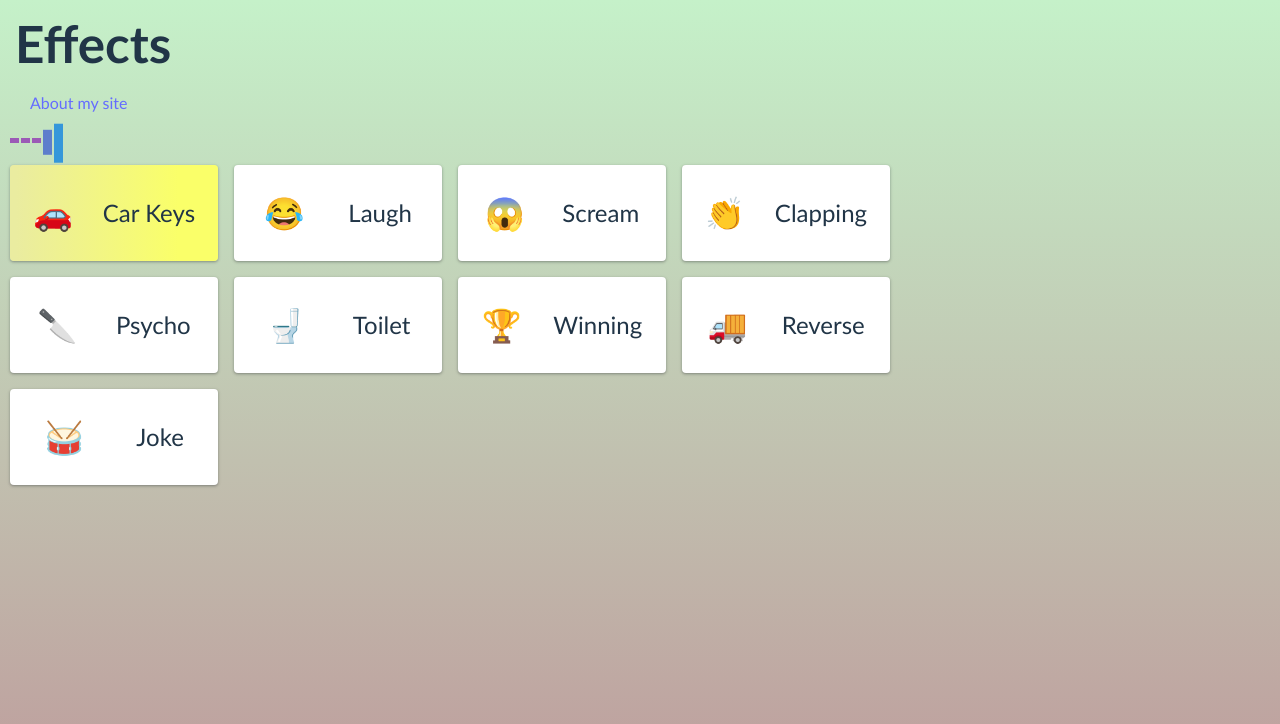
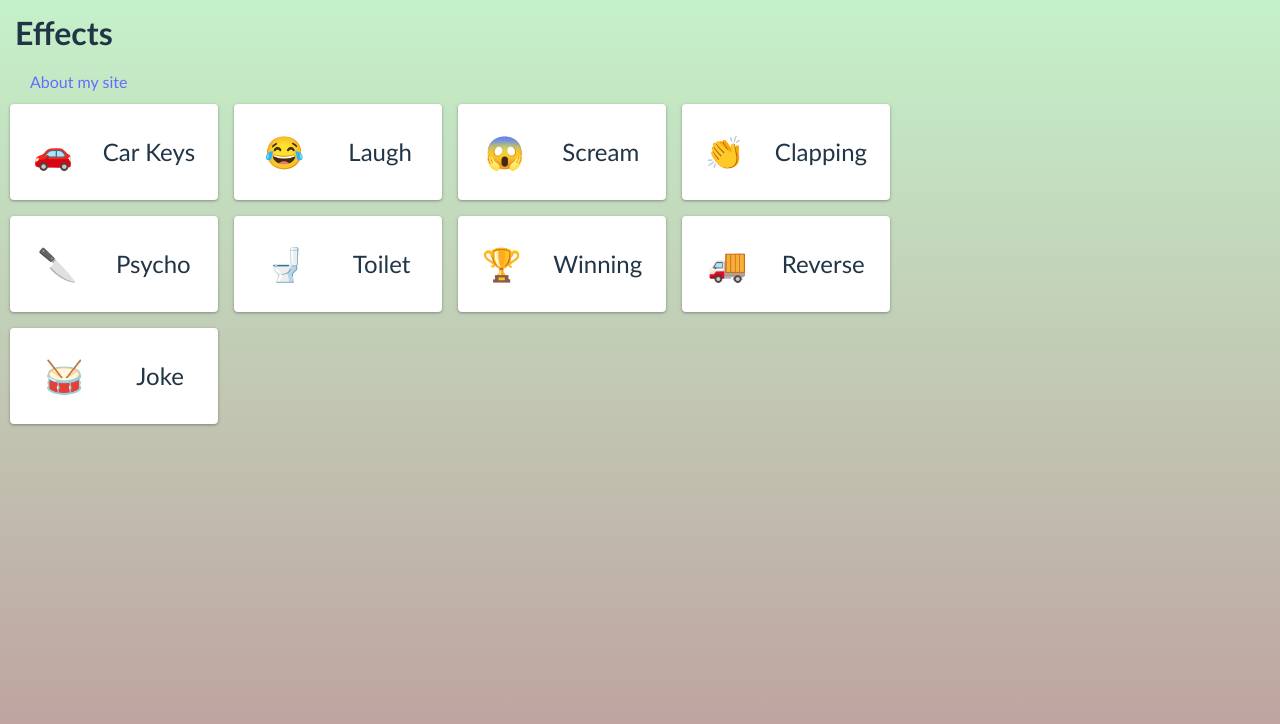
Before and after one commit to ChenPeleg/effects, a SvelteKit app: page / in a window 1280 px wide. Shown: the top 724 px of the page. Built offline with nearby package versions, Linux system fonts and the light colour scheme.

Commit message:
added wave effect

```diff
--- a/src/lib/Card.svelte
+++ b/src/lib/Card.svelte
@@ -12,11 +12,7 @@
 
 	/**@type {MouseEventHandler} */
 	const clickCard = (ev) => {
-		MainStore.update((s) => {
-			s.currentCard = cardContent.id || 0;
-			return s;
-		});
-		clicks++;
+		MainStore.cardChosen(cardContent.id);
 	};
 </script>
 
--- a/src/lib/CardsPanel.svelte
+++ b/src/lib/CardsPanel.svelte
@@ -1,31 +1,26 @@
 <script>
-	import { onDestroy } from "svelte";
-	import { CardsStore } from "../store/store.cards";
-    import { MainStore } from "../store/store.main";
-    import Card from "./Card.svelte";
+	import { onDestroy } from 'svelte';
+	import { CardsStore } from '../store/store.cards';
+	import { MainStore } from '../store/store.main';
+	import Card from './Card.svelte';
 	/**
 	 * @type {number}
 	 */
 	let currentCard /**@typedef {number} */;
 
 	/**@typedef {CardContent} */
-    const unsbscribe = MainStore.subscribe(
-        (s) => (currentCard = s.currentCard)
-    );
+	const unsbscribe = MainStore.subscribe((s) => (currentCard = s.currentCard));
 	/**@type {CardContent[]}*/
 
-    let cards = []
+	let cards = [];
 
-    const unsubscribe =  CardsStore.subscribe(Storecards=>cards = Storecards);
-    onDestroy (unsubscribe)
+	const unsubscribe = CardsStore.subscribe((Storecards) => (cards = Storecards));
+	onDestroy(unsubscribe);
 </script>
 
 <div class="cards-pannel-flex">
 	{#each cards as card}
-        <Card
-            isCurrent={cards.indexOf(card) === currentCard}
-            cardContent={{ ...card, id: cards.indexOf(card) }}
-        />
+		<Card isCurrent={card.id === currentCard} cardContent={{ ...card }} />
 	{/each}
 </div>
 
--- a/src/lib/Main.svelte
+++ b/src/lib/Main.svelte
@@ -1,10 +1,8 @@
 <script>
 	import CardsPanel from './CardsPanel.svelte';
-	import WaveAnimation from './animation/wave-animation.svelte';
 </script>
 
 <div class="main-layout-container">
-	<WaveAnimation />
 	<main>
 		<CardsPanel />
 	</main>
--- a/src/lib/animation/wave-animation.svelte
+++ b/src/lib/animation/wave-animation.svelte
@@ -15,7 +15,7 @@
 	div.wrapper {
 		display: inline-block;
 		min-width: 80px;
-		min-height: 40px;
+		min-height: 30px;
 	}
 
 	div.container {
--- /dev/null
+++ b/src/lib/style/divider.svelte
@@ -0,0 +1,6 @@
+<script>
+	export let w = 20;
+	export let h = 20;
+</script>
+
+<div class="divider" style="width: {w + 'px'}; height : {h + 'px'}" />
--- a/src/routes/Header.svelte
+++ b/src/routes/Header.svelte
@@ -1,13 +1,36 @@
 <script>
+	import WaveAnimation from '$lib/animation/wave-animation.svelte';
+	import Divider from '$lib/style/divider.svelte';
+	import { MainStore } from '../store/store.main';
+	import { onDestroy } from 'svelte';
+	/**
+	 * @type {number}
+	 */
+	let card;
+	const unsbscribe = MainStore.subscribe((s) => (card = s.currentCard));
+	onDestroy(unsbscribe);
 </script>
 
 <header>
-	<h1>Effects</h1>
+	<div class="header-wrapper">
+		<h1>Effects</h1>
+		<Divider w={15} />
+		{#if card > 0}
+			<WaveAnimation />
+		{/if}
+	</div>
 </header>
 
 <style>
 	h1 {
 		margin: 0px;
+		font-size: 2em;
+	}
+	.header-wrapper {
+		display: inline-flex;
+		flex-direction: row;
+		justify-content: space-between;
+		align-items: center;
 	}
 	header {
 		padding: 15px;
--- a/src/store/store.main.js
+++ b/src/store/store.main.js
@@ -1,4 +1,6 @@
 import { writable } from 'svelte/store';
+
+const MAXIMUM_SOUND_TIME = 2000;
 
 /**@type{MainStore} */
 const initialStore = {
@@ -6,18 +8,27 @@ const initialStore = {
 	currentCard: 0,
 	currentCardContent: null
 };
-export const MainStore = writable(initialStore);
 
-export const MainStore2 = () => {
+const CreateMainStore = () => {
 	const { subscribe, set, update } = writable(initialStore);
+	/**@type {NodeJS.Timeout } */
+	let timeoutRef;
 	const cardChosen = (/** @type {number} */ cardId) => {
 		update((s) => {
 			s.currentCard = cardId || 0;
 			return s;
 		});
+		clearTimeout(timeoutRef);
+		timeoutRef = setTimeout(() => {
+			update((s) => {
+				s.currentCard = 0;
+				return s;
+			});
+		}, MAXIMUM_SOUND_TIME);
 	};
 	return {
 		subscribe,
 		cardChosen
 	};
 };
+export const MainStore = CreateMainStore();
```
Lines whose indentation alone changed are shown as unchanged.
